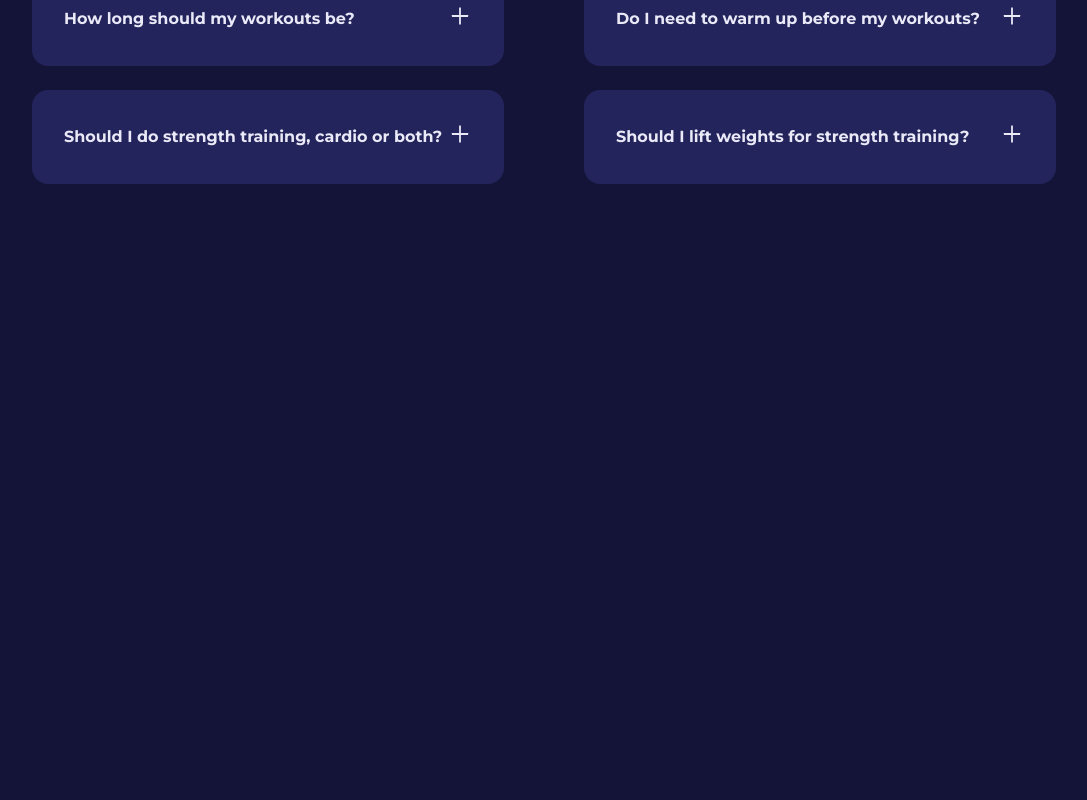
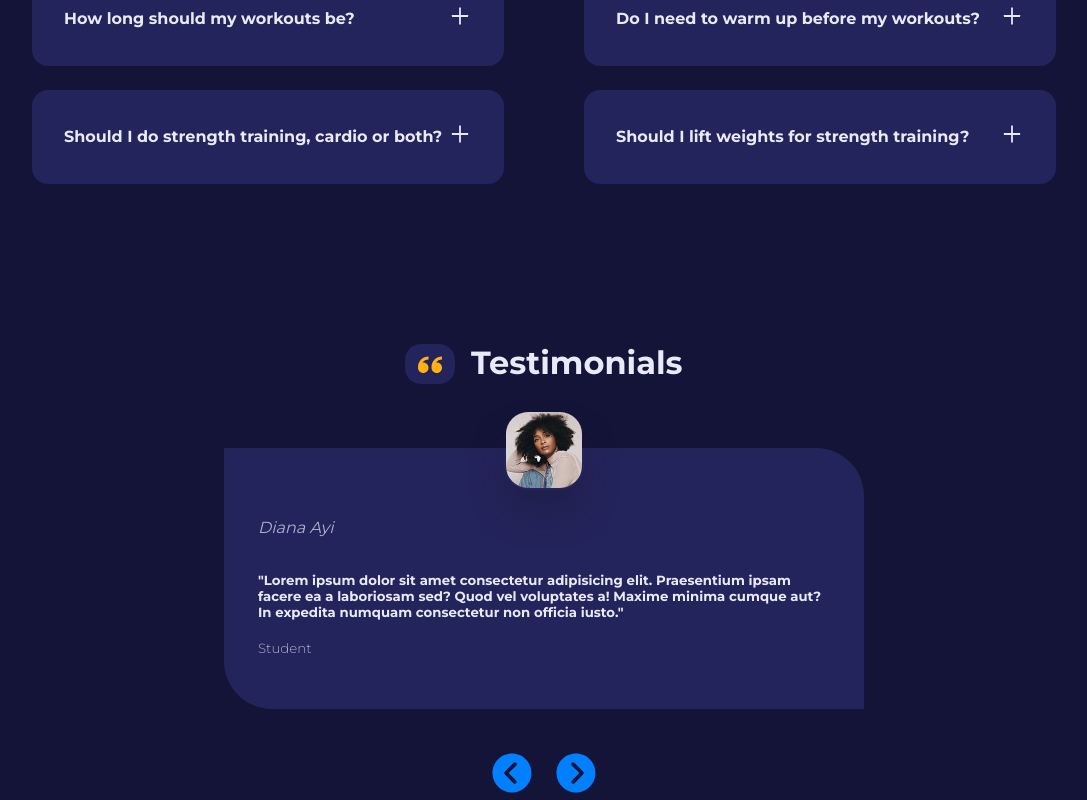
Before and after one commit to idiakeg/airwick-gym, a React (Create React App) app: page / in a window 1280 px wide. Shown: the part 2526-3326 px from the top of the page, without its empty margins (96-1183 px from the left). Before the commit the page ends 2710 px from the top, so only its background shows below. Built offline with nearby package versions, Linux system fonts and the light colour scheme.

Commit message:
created and styled the testimonial section

```diff
--- /dev/null
+++ b/src/components/Testimonial.js
@@ -0,0 +1,60 @@
+import { useState } from "react";
+import { testimonials } from "../data";
+import SectionHead from "./SectionHead";
+import { ImQuotesLeft } from "react-icons/im";
+import Card from "../UI/Card";
+import {
+	IoIosArrowDropleftCircle,
+	IoIosArrowDroprightCircle,
+} from "react-icons/io";
+
+const Testimonial = () => {
+	const [index, setIndex] = useState(0);
+	const { name, avatar, job, quote } = testimonials[index];
+
+	const handleNextTestimonial = () => {
+		let newIndex = index + 1;
+		// if (newIndex > testimonials.length - 1) return;
+		setIndex((prev) => prev + 1);
+		if (newIndex > testimonials.length - 1) {
+			setIndex(0);
+		}
+	};
+
+	const handlePrevTestimonial = () => {
+		let newIndex = index - 1;
+		// if (newIndex < 0) return;
+		setIndex((prev) => prev - 1);
+		if (newIndex < 0) setIndex(testimonials.length - 1);
+	};
+
+	return (
+		<section className="testimonials">
+			<div className="container testimonials__container">
+				<SectionHead
+					icon={<ImQuotesLeft />}
+					title="Testimonials"
+					className="testimonials__head"
+				/>
+				<Card className="testimonial">
+					<div className="testimonial__avatar">
+						<img src={avatar} alt={name} />
+					</div>
+					<p className="testimonial__quote">{name}</p>
+					<h5>{`"${quote}"`}</h5>
+					<small className="testimonial__title">{job}</small>
+				</Card>
+				<div className="testimonials__btn-container">
+					<button className="testimonials__btn" onClick={handlePrevTestimonial}>
+						<IoIosArrowDropleftCircle />{" "}
+					</button>
+					<button className="testimonials__btn" onClick={handleNextTestimonial}>
+						<IoIosArrowDroprightCircle />{" "}
+					</button>
+				</div>
+			</div>
+		</section>
+	);
+};
+
+export default Testimonial;
--- a/src/pages/home/Home.css
+++ b/src/pages/home/Home.css
@@ -146,3 +146,68 @@
 .faq p {
 	margin-top: 1.5rem;
 }
+
+/* ==================== TESTIMONIALS =================== */
+.testimonials {
+	width: 50rem;
+	margin-inline: auto;
+}
+
+.testimonials__head {
+	justify-content: center;
+}
+
+.testimonial {
+	margin-top: 4rem;
+	position: relative;
+	text-align: left;
+}
+
+.testimonial__avatar {
+	position: absolute;
+	top: -2.5rem;
+	left: calc(50% - 2.5rem);
+	width: 5rem;
+	height: 5rem;
+	overflow: hidden;
+	border: 2px solid transparent;
+	border-radius: 1.5rem;
+	transition: var(--transition);
+	box-shadow: 0 1.5rem 2rem rgba(26, 26, 54, 0.4);
+}
+
+.testimonial:hover .testimonial__avatar {
+	border-radius: 50%;
+	border-color: var(--color-gray-400);
+}
+
+.testimonial__quote {
+	font-style: italic;
+	margin: 1rem 0 2rem;
+}
+
+.testimonial__title {
+	margin-top: 0.3rem;
+}
+
+.testimonials__btn-container {
+	width: fit-content;
+	display: flex;
+	justify-content: center;
+	align-items: center;
+	gap: 1rem;
+	margin: 2.5rem auto 0;
+}
+
+.testimonials__btn {
+	background: transparent;
+	border: none;
+	cursor: pointer;
+}
+
+.testimonials__btn svg {
+	fill: var(--color-primary);
+	font-size: 2rem;
+	width: 3rem;
+	height: 3rem;
+}
--- a/src/pages/home/Home.js
+++ b/src/pages/home/Home.js
@@ -3,6 +3,7 @@
 import Programs from "../../components/Programs";
 import Values from "../../components/Values";
 import FAQs from "../../components/FAQs";
+import Testimonial from "../../components/Testimonial";
 
 const Home = () => {
 	return (
@@ -11,6 +12,7 @@
 			<Programs />
 			<Values />
 			<FAQs />
+			<Testimonial />
 		</>
 	);
 };
```
